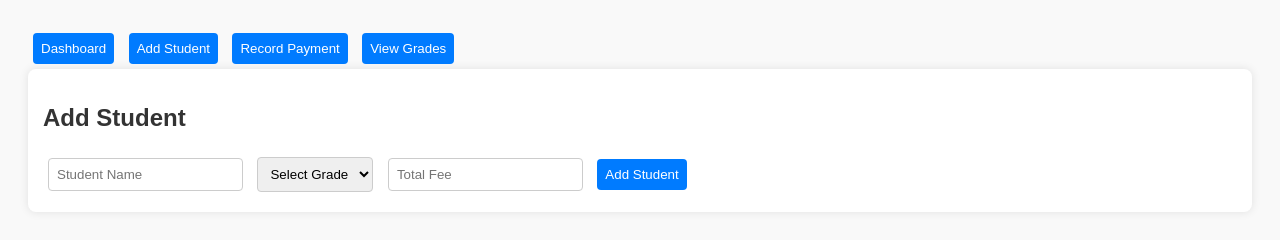
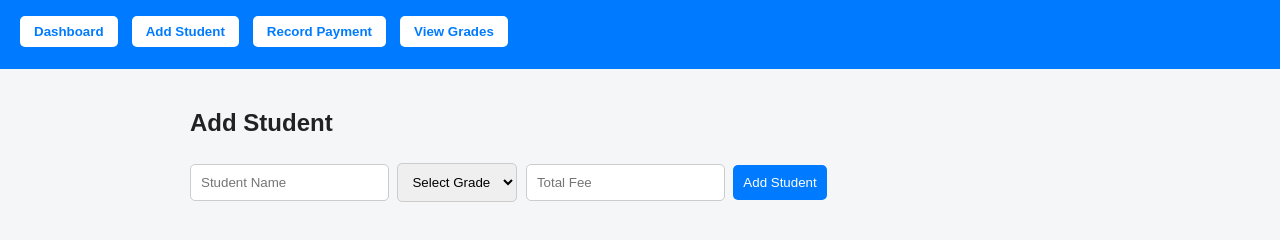
Before and after one commit to Kefarh/fee-tracker, a plain HTML site: page index.html in a window 1280 px wide. Both pictures are taken after a click on the button "Add Student". Drawn offline with Linux system fonts and the light colour scheme.

Commit message:
update code to match new html

```diff
--- a/css/styles.css
+++ b/css/styles.css
@@ -1,34 +1,52 @@
 body {
   font-family: Arial, sans-serif;
-  padding: 20px;
-  background: #f9f9f9;
+  padding: 0;
+  margin: 0;
+  background: #f4f6f8;
 }
 
-h1 {
-  color: #333;
+nav {
+  background: #007bff;
+  color: white;
+  display: flex;
+  flex-wrap: wrap;
+  padding: 10px 20px;
+  gap: 10px;
 }
 
-section {
-  margin-bottom: 30px;
-  background: #fff;
-  padding: 15px;
-  border-radius: 8px;
-  box-shadow: 0 0 10px rgba(0, 0, 0, 0.1);
+nav button {
+  background: white;
+  color: #007bff;
+  font-weight: bold;
+  border-radius: 5px;
+  padding: 8px 14px;
+  border: none;
+  cursor: pointer;
 }
 
-section label{
-    margin-right: 10px;
+nav button:hover {
+  background-color: #e2e6ea;
+}
+
+.page {
+  padding: 20px;
+  max-width: 900px;
+  margin: auto;
+}
+
+section h1 {
+  margin-bottom: 20px;
+  color: #222;
 }
 
 input, select, button {
-  padding: 8px;
-  margin: 5px;
+  padding: 10px;
+  margin: 6px 4px 12px 0;
   border: 1px solid #ccc;
-  border-radius: 4px;
+  border-radius: 5px;
 }
 
 button {
-  cursor: pointer;
   background-color: #007bff;
   color: white;
   border: none;
@@ -38,13 +56,35 @@ button:hover {
   background-color: #0056b3;
 }
 
-table {
+ul {
+  list-style: none;
+  padding-left: 0;
+}
+
+ul li {
+  background: white;
+  padding: 10px 15px;
+  margin-bottom: 6px;
+  border-radius: 6px;
+  box-shadow: 0 1px 3px rgba(0,0,0,0.1);
+}
+
+#studentList li {
+  display: block;
+}
+
+#studentSearch {
+  width: 100%;
+  max-width: 400px;
+}
+
+#feeTable {
   width: 100%;
   border-collapse: collapse;
   background-color: white;
 }
 
-th, td {
+#feeTable th, #feeTable td {
   border: 1px solid #ccc;
   padding: 10px;
   text-align: left;
@@ -55,6 +95,14 @@ th, td {
   font-style: italic;
 }
 
+#dashboardSummary ul {
+  padding-left: 20px;
+}
+
+#dashboardSummary li {
+  margin-bottom: 6px;
+}
+
 .modal {
   position: fixed;
   top: 0; left: 0; right: 0; bottom: 0;
@@ -62,6 +110,7 @@ th, td {
   display: flex; align-items: center; justify-content: center;
   z-index: 10;
 }
+
 .modal-content {
   background: white;
   padding: 20px;
@@ -69,17 +118,23 @@ th, td {
   max-width: 500px;
   width: 90%;
 }
-.hidden { display: none; }
+
+.hidden {
+  display: none;
+}
+
 .close {
   float: right;
   font-size: 1.5rem;
   cursor: pointer;
 }
+
 .payment-entry {
   margin-bottom: 12px;
   border-bottom: 1px solid #eee;
   padding-bottom: 8px;
 }
+
 .payment-entry input {
   width: 100px;
   margin-right: 5px;
```
